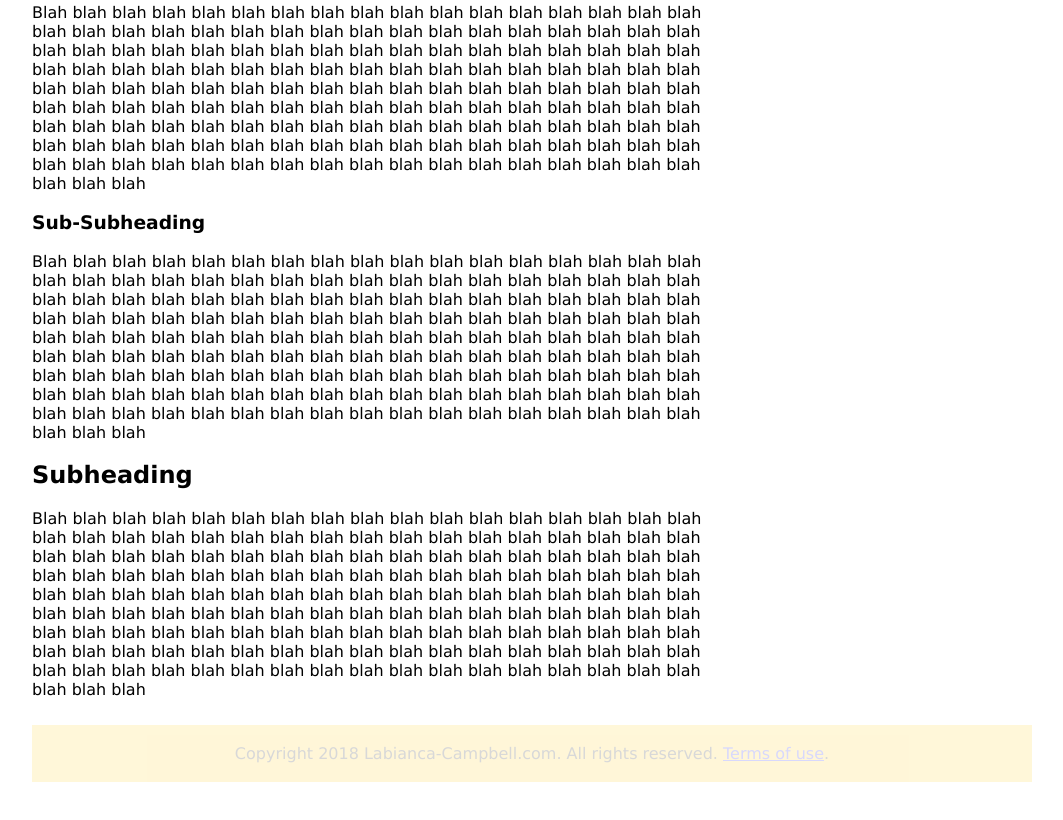
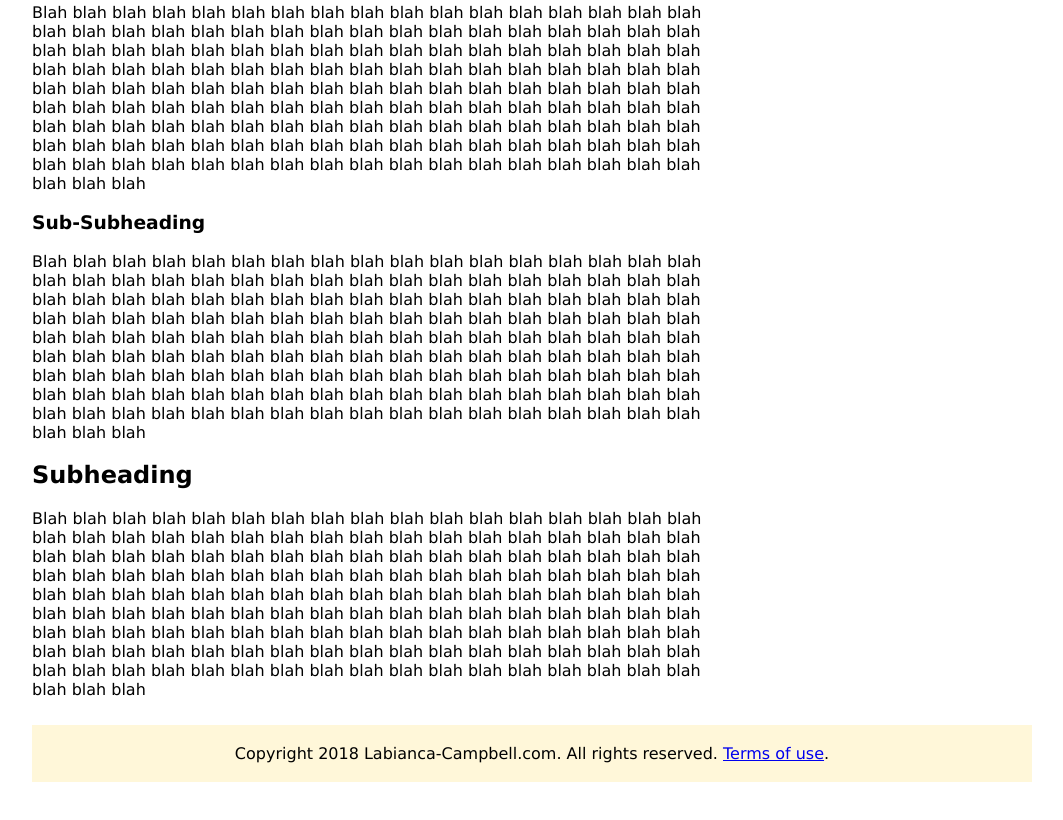
Before and after one commit to angelatlc/Responsive-Website, a plain HTML site: page My Responsive Website.html in a window 1280 px wide. Shown: the part 790-1610 px from the top of the page, without its empty margins (108-1171 px from the left). Drawn offline with Linux system fonts and the light colour scheme.

Commit message:
color scheme fix
footer color scheme fix

```diff
--- a/My Responsive Website.html
+++ b/My Responsive Website.html
@@ -33,8 +33,9 @@ footer {
       clear:both;
       margin:20px 0 50px 0;
       text-align:center;
-      background-color:#ffc800;
-      opacity: 0.15;
+      background-color: rgba(255, 200, 0, 0.15);
+      //background-color:#ffc800;
+
       padding:3px;
   }
 
```
Also changed, not shown: My Responsive Website.txt.
